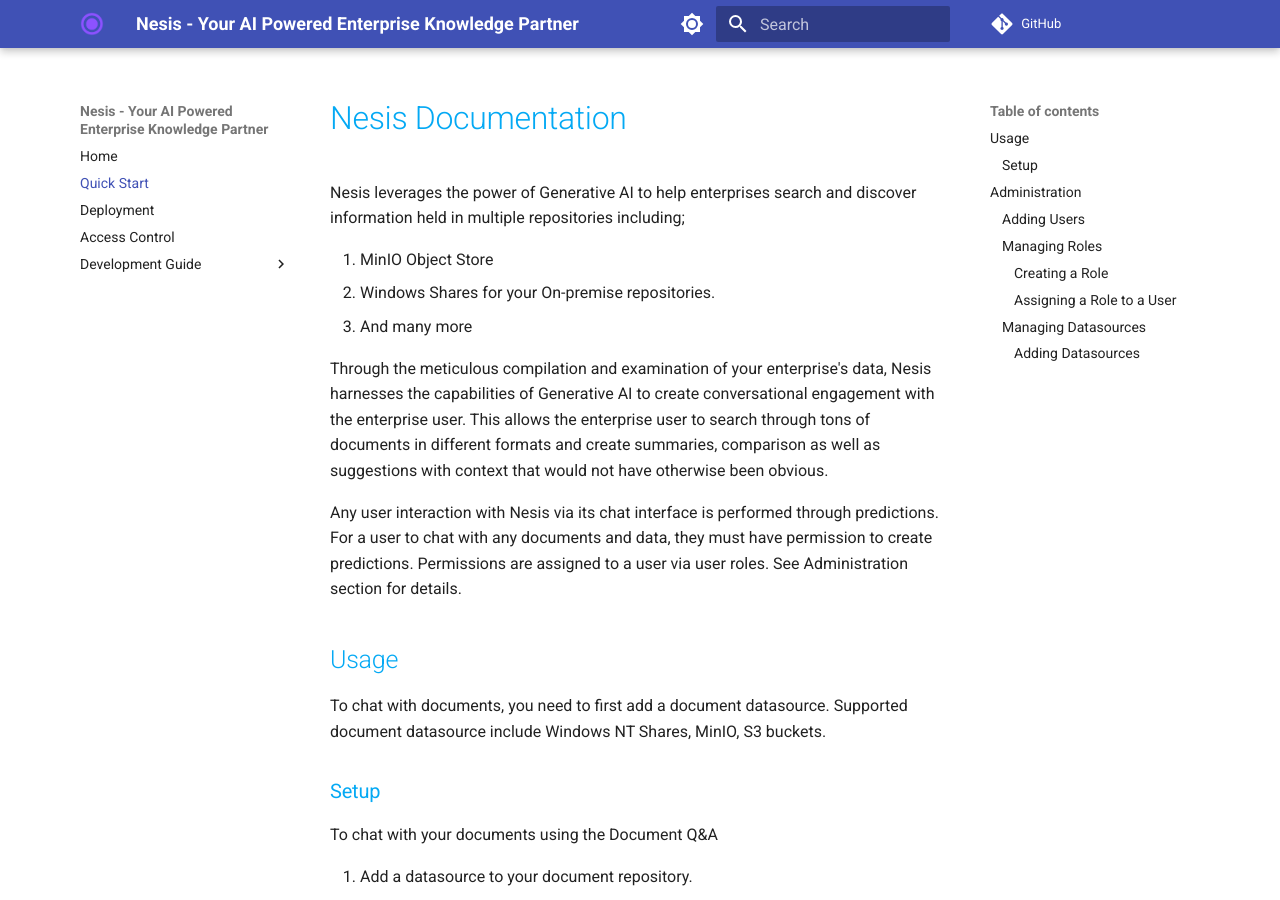
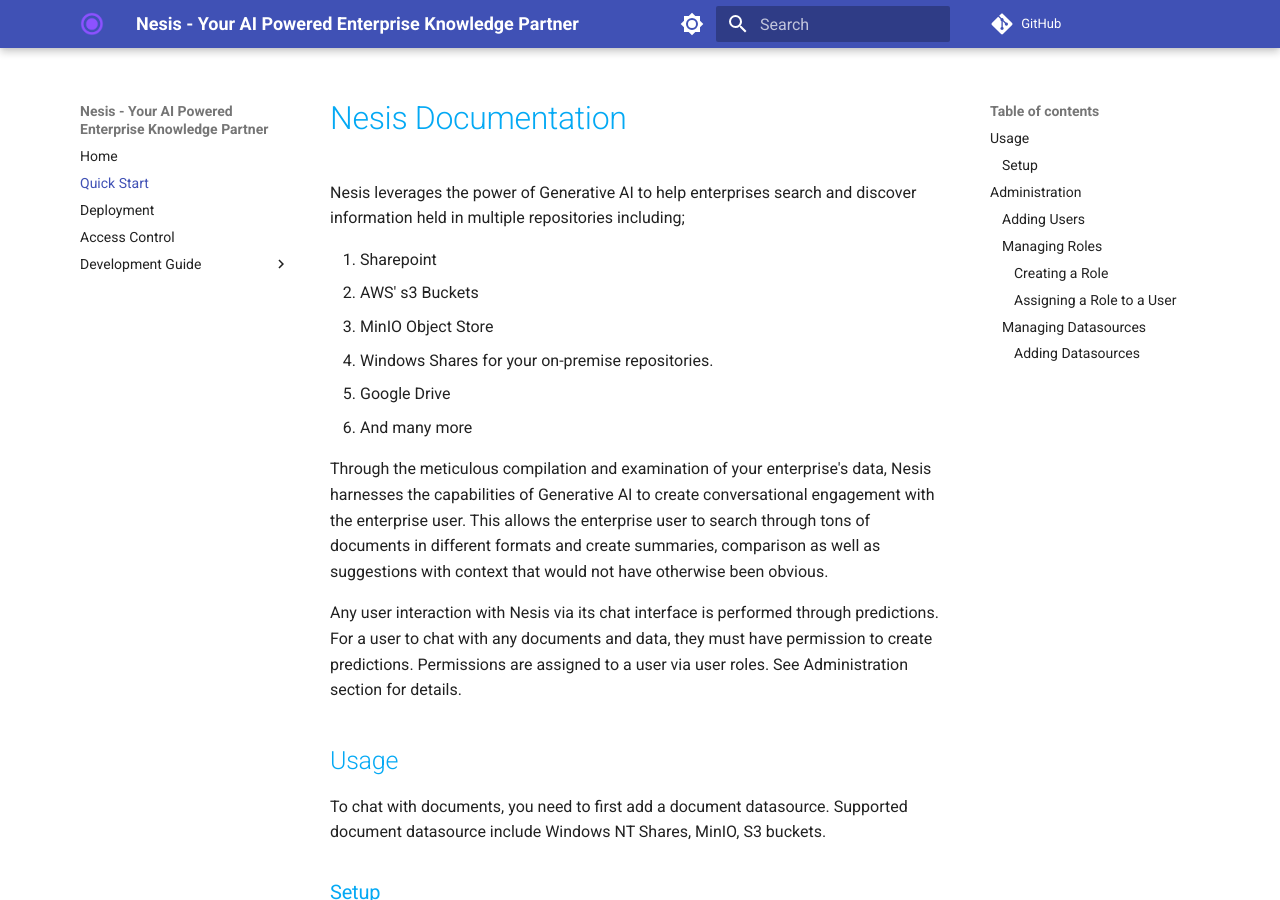
Before and after one commit to ametnes/nesis, an MkDocs documentation site: the page built from docs/src/quick-start.md, in a window 1280 px wide and 900 px high. Built offline with MkDocs 1.6.1 and Material for MkDocs 9.7.7, drawn with Linux system fonts in a browser that asks for light colours; comment, search, counter and statistics services are not loaded.

```diff
--- a/docs/src/quick-start.md
+++ b/docs/src/quick-start.md
@@ -2,9 +2,12 @@
 
 Nesis leverages the power of Generative AI to help enterprises search and discover information held in multiple repositories including;
 
-1. MinIO Object Store
-2. Windows Shares for your On-premise repositories.
-3. And many more
+1. Sharepoint
+2. AWS' s3 Buckets
+3. MinIO Object Store
+4. Windows Shares for your on-premise repositories.
+5. Google Drive
+6. And many more
 
 Through the meticulous compilation and examination of your enterprise's data, Nesis harnesses the capabilities of Generative AI to create
 conversational engagement with the enterprise user. This allows the enterprise user to search through tons of documents in different formats
```
Also changed, not shown: docs/src/deployment.md (+5 -0 lines), 1 other file.
